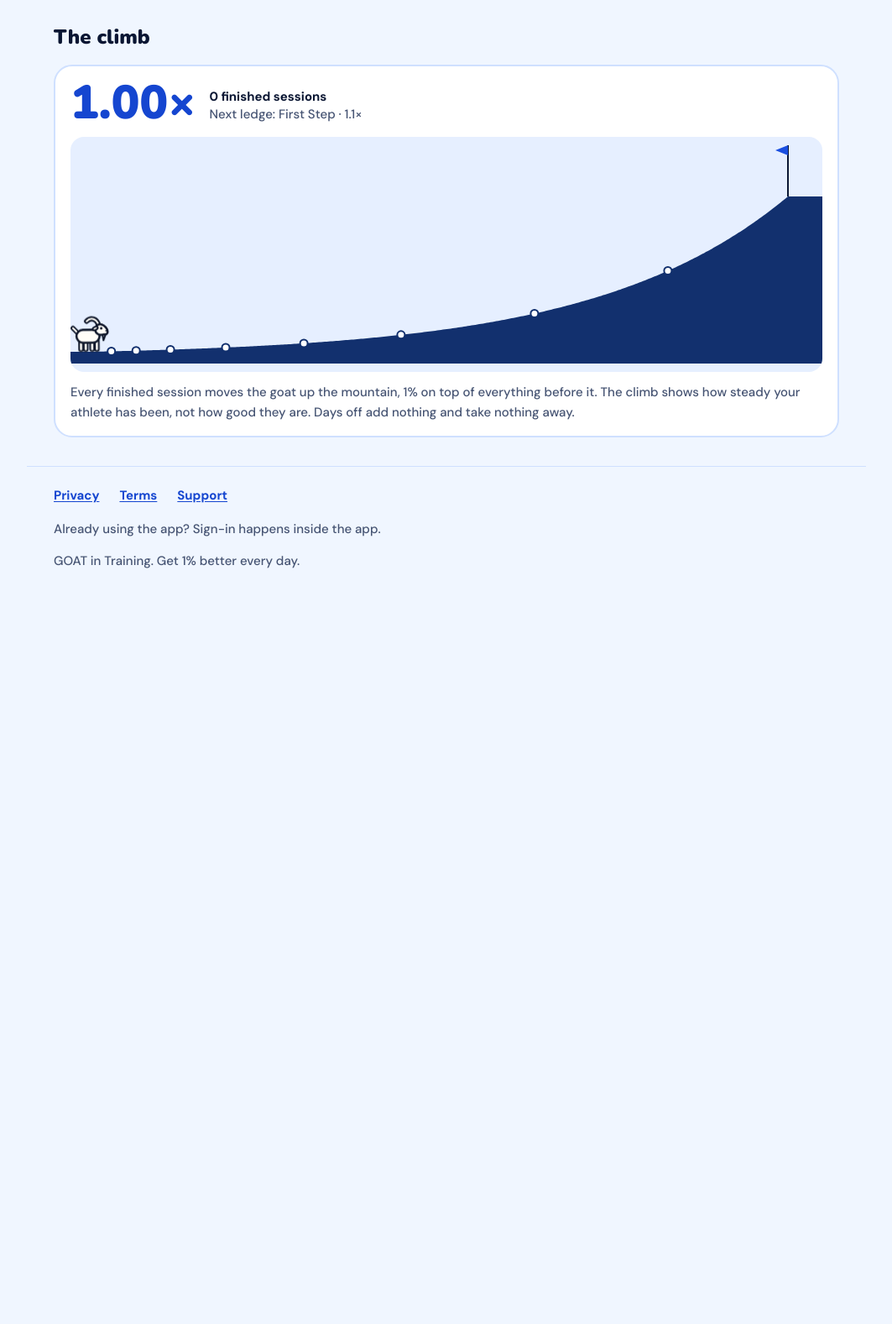
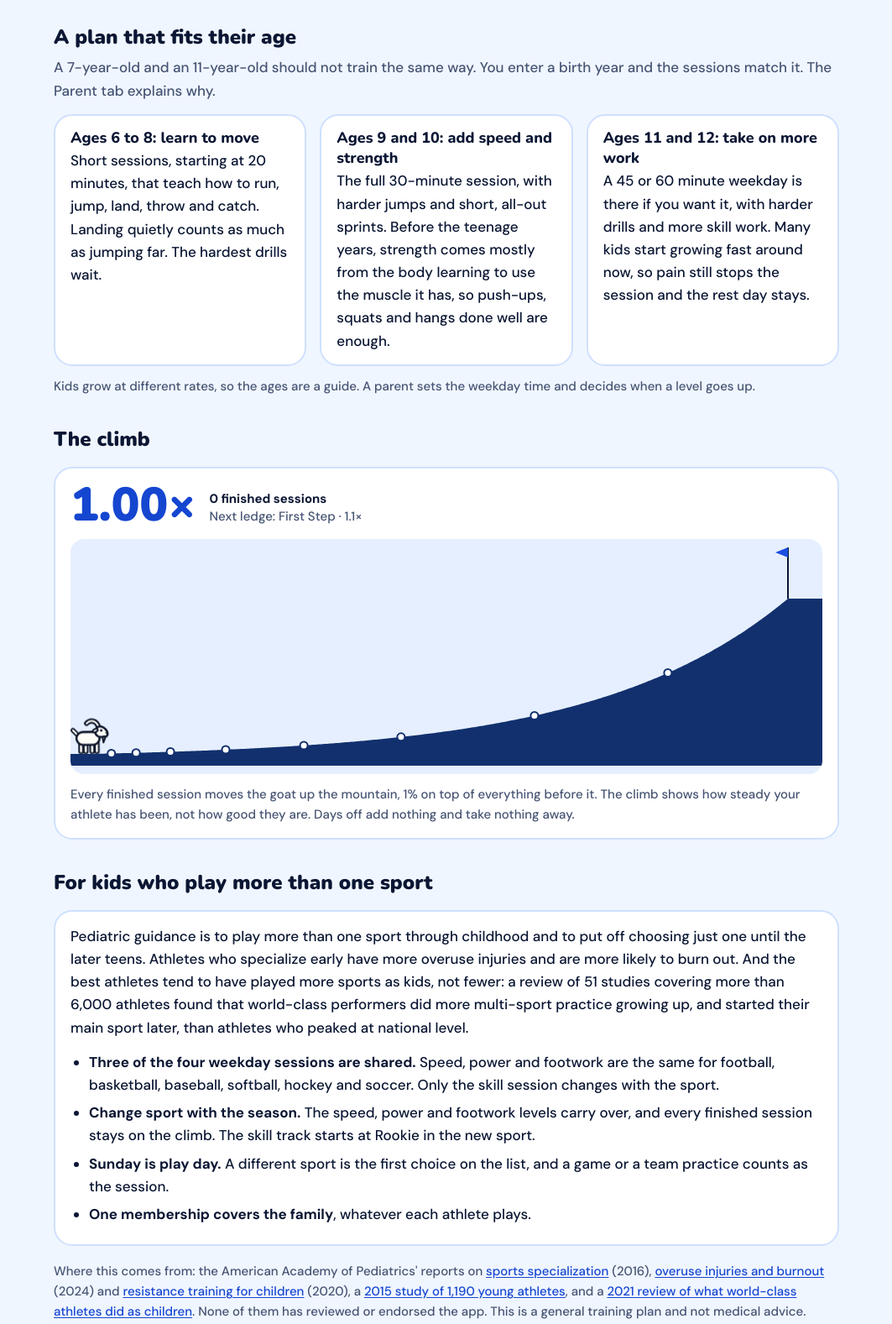
Before and after one commit to DrShredGnar/goat-in-training-site, a plain HTML site: page index.html in a window 1280 px wide. Shown: the part 760-2337 px from the top of the page at 84% size, without its empty margins (108-1171 px from the left). Before the commit the page ends 1494 px from the top, so only its background shows below. Drawn offline with nearby package versions, Linux system fonts and the light colour scheme.

Commit message:
Update public pages
Co-Authored-By: Claude Fable 5.2 <noreply@anthropic.com>

```diff
--- a/index.html
+++ b/index.html
@@ -113,6 +113,15 @@
   <li><strong>Free to start, and private.</strong> The first 10 sessions are free for every athlete. No ads, no chat, no public profiles.</li>
 </ul>
 
+<h2 data-reveal>A plan that fits their age</h2>
+<p class="lede" data-reveal>A 7-year-old and an 11-year-old should not train the same way. You enter a birth year and the sessions match it. The Parent tab explains why.</p>
+<ul class="answers" data-reveal-group>
+  <li><strong>Ages 6 to 8: learn to move</strong> Short sessions, starting at 20 minutes, that teach how to run, jump, land, throw and catch. Landing quietly counts as much as jumping far. The hardest drills wait.</li>
+  <li><strong>Ages 9 and 10: add speed and strength</strong> The full 30-minute session, with harder jumps and short, all-out sprints. Before the teenage years, strength comes mostly from the body learning to use the muscle it has, so push-ups, squats and hangs done well are enough.</li>
+  <li><strong>Ages 11 and 12: take on more work</strong> A 45 or 60 minute weekday is there if you want it, with harder drills and more skill work. Many kids start growing fast around now, so pain still stops the session and the rest day stays.</li>
+</ul>
+<p class="small" data-reveal>Kids grow at different rates, so the ages are a guide. A parent sets the weekday time and decides when a level goes up.</p>
+
 <h2 id="climb-title" data-reveal>The climb</h2>
 <figure class="card climb" aria-labelledby="climb-title" data-reveal data-climb data-rate="1.01" data-sessions="365" data-ledges="First Step:1.1|Foothill:1.25|Tree Line:1.5|Double Rock:2|The Ridge:3|High Camp:5|Cloud Line:10|Summit Ridge:20" data-peak="Year Peak">
   <div class="climb-readout" aria-hidden="true">
@@ -122,6 +131,18 @@
   <div class="climb-chart" data-climb-chart role="img" aria-label="A mountain shaped like the 1% curve. A goat climbs it one finished session at a time, past nine ledges, to 37.8 times the starting height after 365 sessions."></div>
   <figcaption>Every finished session moves the goat up the mountain, 1% on top of everything before it. The climb shows how steady your athlete has been, not how good they are. Days off add nothing and take nothing away.</figcaption>
 </figure>
+
+<h2 data-reveal>For kids who play more than one sport</h2>
+<div class="card" data-reveal>
+  <p>Pediatric guidance is to play more than one sport through childhood and to put off choosing just one until the later teens. Athletes who specialize early have more overuse injuries and are more likely to burn out. And the best athletes tend to have played more sports as kids, not fewer: a review of 51 studies covering more than 6,000 athletes found that world-class performers did more multi-sport practice growing up, and started their main sport later, than athletes who peaked at national level.</p>
+  <ul>
+    <li><strong>Three of the four weekday sessions are shared.</strong> Speed, power and footwork are the same for football, basketball, baseball, softball, hockey and soccer. Only the skill session changes with the sport.</li>
+    <li><strong>Change sport with the season.</strong> The speed, power and footwork levels carry over, and every finished session stays on the climb. The skill track starts at Rookie in the new sport.</li>
+    <li><strong>Sunday is play day.</strong> A different sport is the first choice on the list, and a game or a team practice counts as the session.</li>
+    <li><strong>One membership covers the family</strong>, whatever each athlete plays.</li>
+  </ul>
+</div>
+<p class="small" data-reveal>Where this comes from: the American Academy of Pediatrics' reports on <a href="https://doi.org/10.1542/peds.2016-2148">sports specialization</a> (2016), <a href="https://doi.org/10.1542/peds.2023-065129">overuse injuries and burnout</a> (2024) and <a href="https://doi.org/10.1542/peds.2020-1011">resistance training for children</a> (2020), a <a href="https://doi.org/10.1177/0363546514567298">2015 study of 1,190 young athletes</a>, and a <a href="https://doi.org/10.1177/1745691620974772">2021 review of what world-class athletes did as children</a>. None of them has reviewed or endorsed the app. This is a general training plan and not medical advice.</p>
 
 </main>
 <footer class="col">
--- a/site.css
+++ b/site.css
@@ -54,6 +54,7 @@ address { font-style: normal; }
 .answers { list-style: none; padding: 0; margin: 28px 0 0; display: grid; gap: 12px; }
 .answers li { margin: 0; background: var(--surface); border: 2px solid var(--line); border-radius: 22px; padding: 14px 18px; }
 .answers strong { display: block; font: 800 18px/1.35 var(--display); margin-bottom: 2px; }
+.answers + .small { margin-top: 12px; }
 /* The home page is wider than the reading column the legal pages use. */
 .page-index .col { max-width: 1000px; }
 @media (min-width: 860px) {
```
Also changed, not shown: privacy.html (+2 -1 lines).
